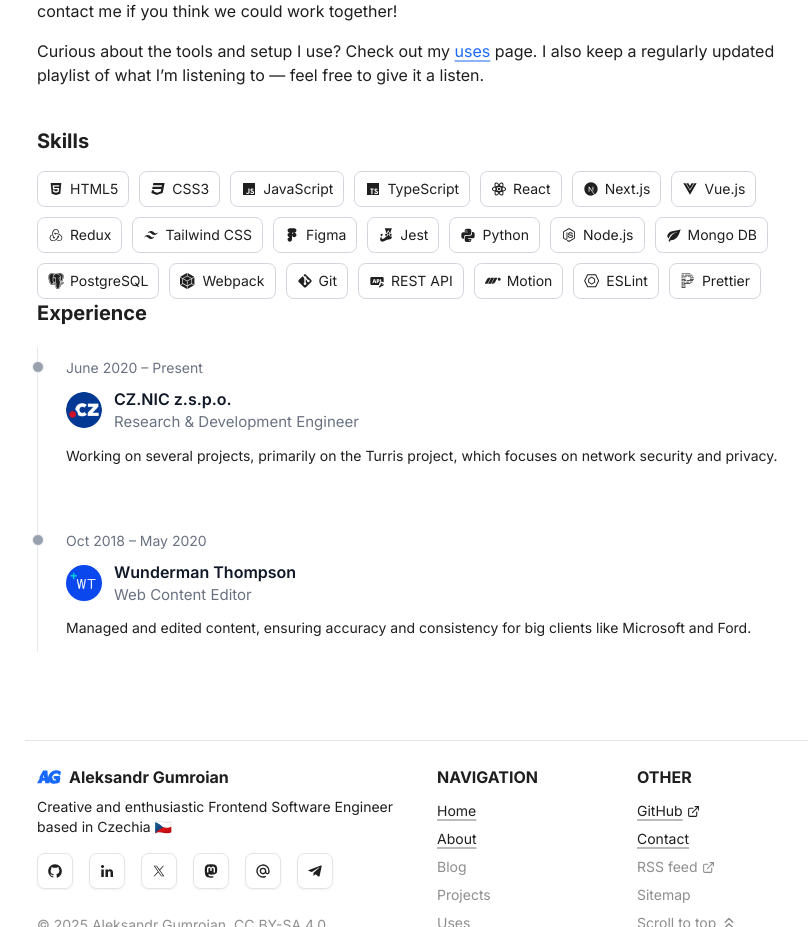
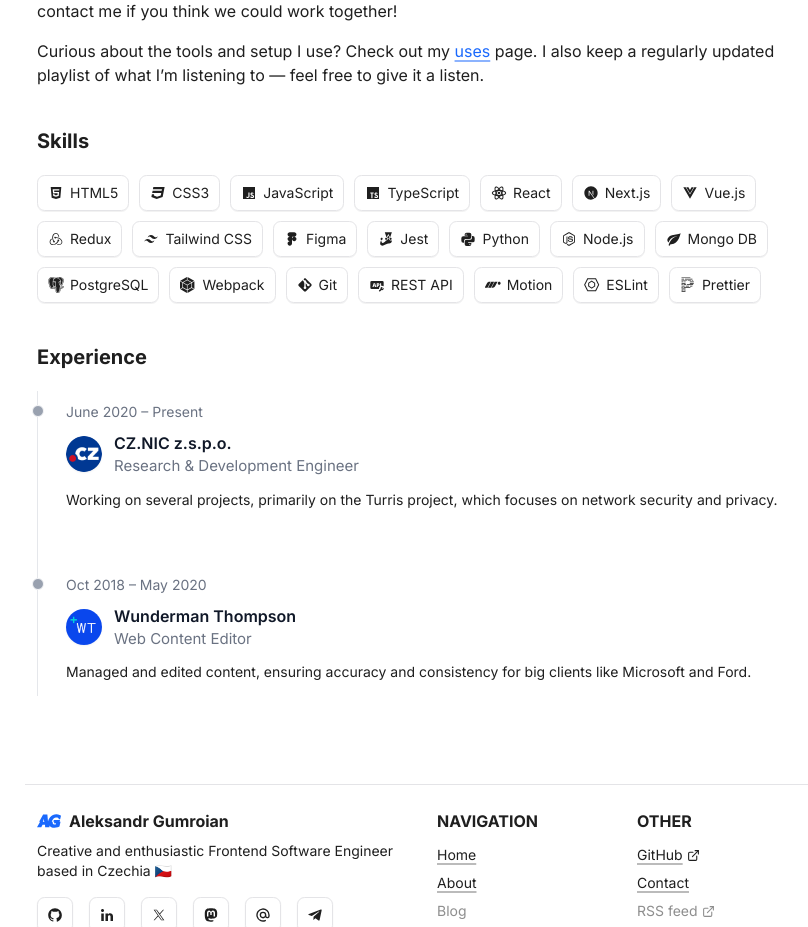
Before and after one commit to aleksan4eg/aleksan4eg.dev, a Next.js app: page /en/about in a window 1280 px wide. Shown: the part 840-1767 px from the top of the page, without its empty margins (215-1023 px from the left). Built offline with nearby package versions, Linux system fonts and the light colour scheme.

Commit message:
Refactor Skills component to use section element

```diff
--- a/components/pages/about/skills/index.tsx
+++ b/components/pages/about/skills/index.tsx
@@ -15,15 +15,15 @@ import { skills } from "./data";
 const Skills = () => {
     const t = useTranslations("AboutPage");
     return (
-        <div className="skills" id="skills">
-            <h2 className="mb-4 text-xl font-bold">{t("Skills.title")}</h2>
+        <section className="mb-10" id="skills">
+            <h2 className="mb-5 text-xl font-bold">{t("Skills.title")}</h2>
             <ul className="flex flex-wrap items-center gap-2.5">
                 {skills
                     .filter((skill) => !skill.hidden)
                     .map((skill) => (
                         <li className="block" key={skill.name}>
                             <span
-                                className="flex h-9 cursor-default items-center gap-1.5 rounded-md border border-gray-300 px-2.5 py-2 text-sm transition-colors duration-300 ease-in-out hover:border-(--tint) hover:bg-(--tint)/40 dark:border-gray-700 dark:bg-gray-800/10 dark:text-gray-200 dark:hover:border-(--tint) dark:hover:bg-(--tint)/40"
+                                className="border-input flex h-9 cursor-default items-center gap-1.5 rounded-md border px-2.5 py-2 text-sm shadow-2xs transition-colors duration-300 ease-out hover:border-(--tint) hover:bg-(--tint)/50 dark:bg-gray-800/10 dark:text-gray-200 dark:hover:border-(--tint) dark:hover:bg-(--tint)/60"
                                 style={
                                     {
                                         "--tint": skill.color + "80",
@@ -36,7 +36,7 @@ const Skills = () => {
                         </li>
                     ))}
             </ul>
-        </div>
+        </section>
     );
 };
 
```
Also changed, not shown: components/pages/home/index.tsx (+4 -3 lines).
